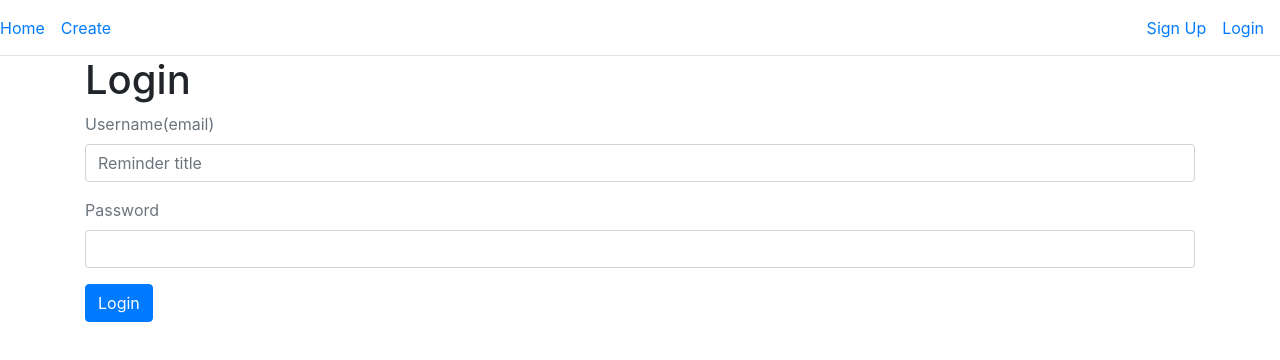
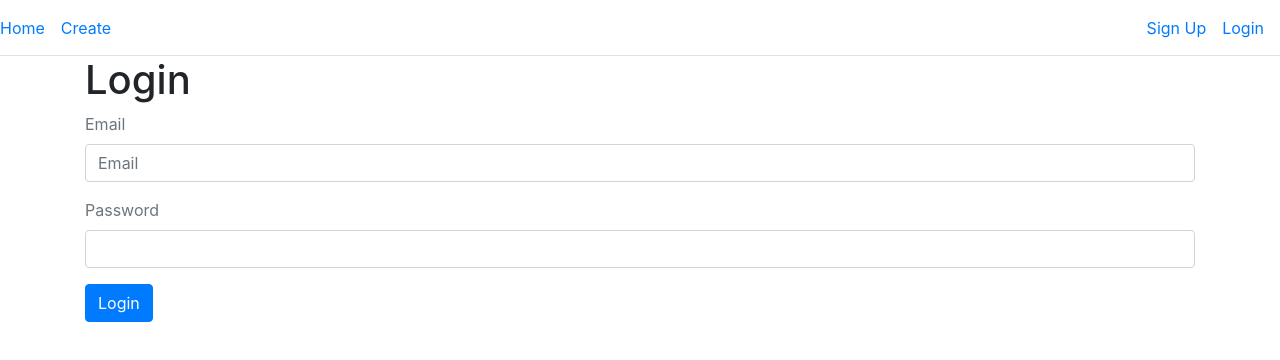
Before and after one commit to abuna1985/mern-crud-reminder, a React (Create React App) app in the folder client/: page /login in a window 1280 px wide. Shown: the top 360 px of the page. Built offline with nearby package versions, Linux system fonts and the light colour scheme.

Commit message:
Login - Update email identifaction and placeholder text

```diff
--- a/client/src/pages/Login.js
+++ b/client/src/pages/Login.js
@@ -45,8 +45,8 @@ const Login = props => {
       <h1>Login</h1>
       <form onSubmit={handleSubmit}>
         <div className="form-group">
-          <label className="text-muted">Username(email)</label>
-          <input onChange={handleChange('email')} type="text" value={email} className="form-control" placeholder="Reminder title" required />
+          <label className="text-muted">Email</label>
+          <input onChange={handleChange('email')} type="text" value={email} className="form-control" placeholder="Email" required />
         </div>
         <div className="form-group">
           <label className="text-muted">Password</label>
```
